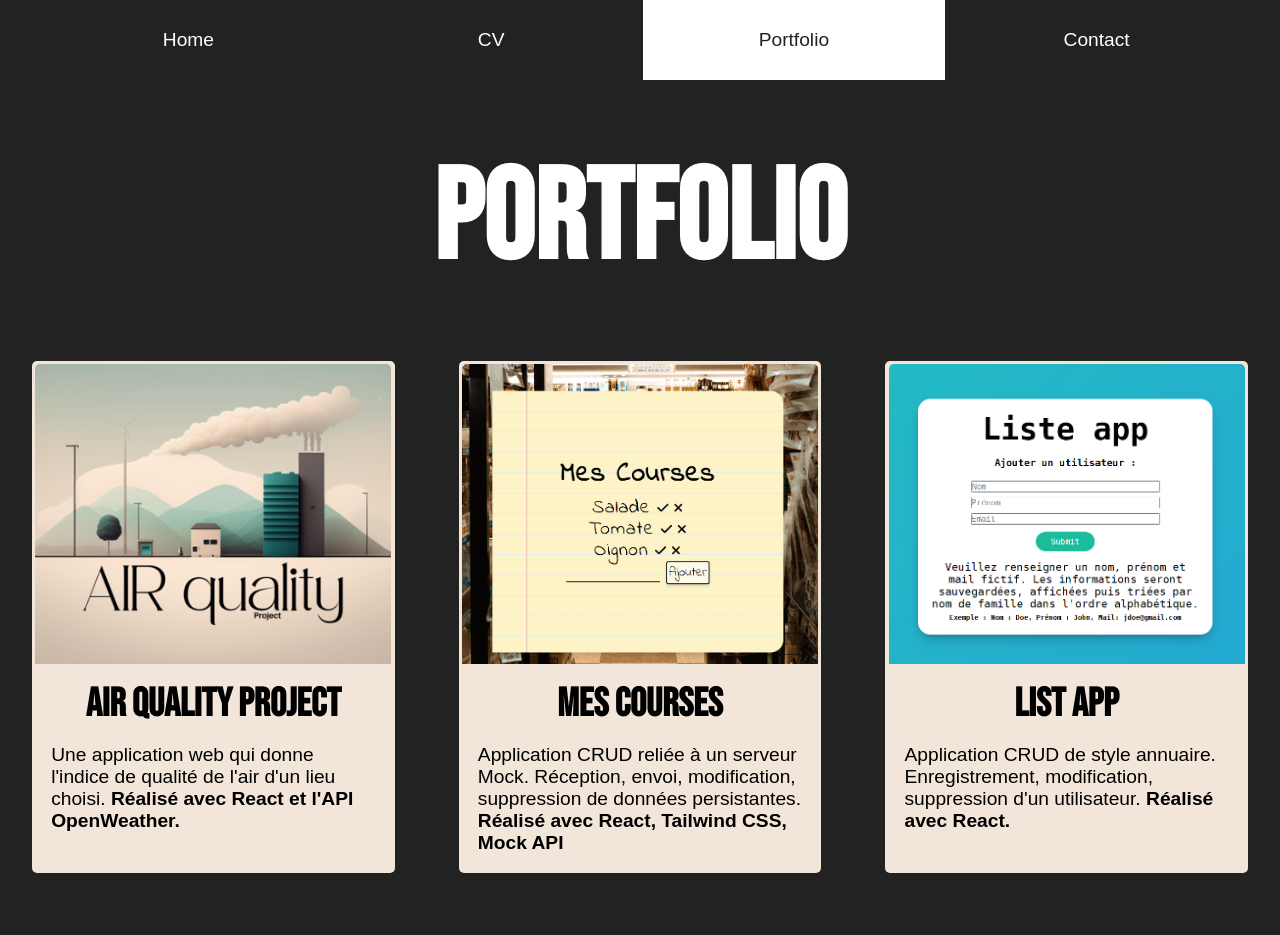
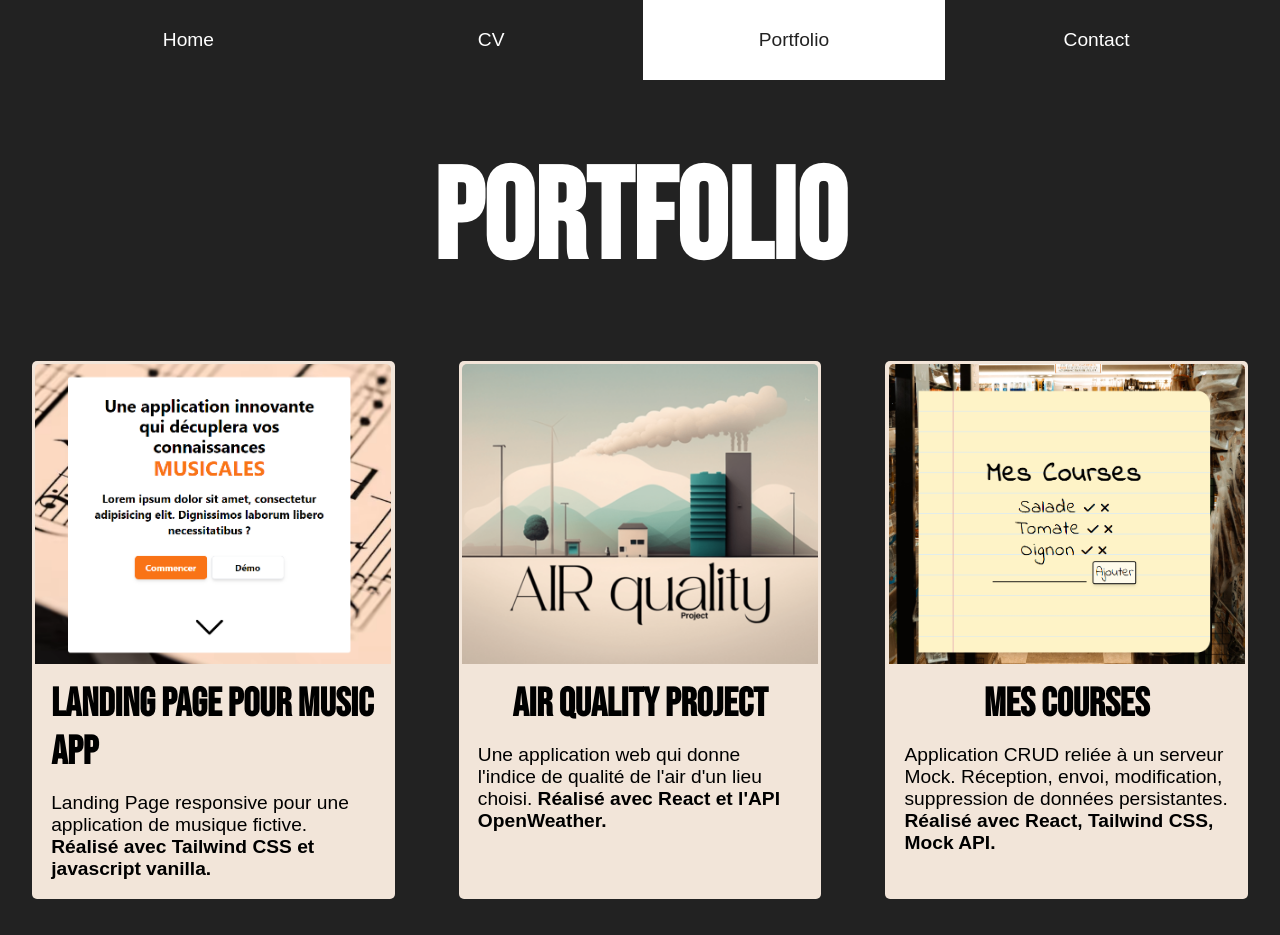
Before and after one commit to jessy-marion/Personnal-Website, a React (Create React App) app: page /portfolio in a window 1280 px wide. Shown: the top 935 px of the page. Built offline with nearby package versions, Linux system fonts and the light colour scheme; a web font is replaced by a local one.

Commit message:
new project landing page

```diff
--- a/src/Pages/Portfolio/Portfolio.jsx
+++ b/src/Pages/Portfolio/Portfolio.jsx
@@ -11,13 +11,27 @@ import p8Img from "../../assets/img/SitePerso.PNG";
 import p9Img from "../../assets/img/dices-master.PNG";
 import p10Img from "../../assets/img/list-app.PNG";
 import p11Img from "../../assets/img/pphp.PNG";
-import p12Img from "../../assets/img/mescourses.PNG"
+import p12Img from "../../assets/img/mescourses.PNG";
+import p13Img from "../../assets/img/landing-page-1.PNG";
 
 function Portfolio() {
   return (
     <main className={styles.portfolio}>
       <h1>Portfolio</h1>
       <div className={styles.cardContainer}>
+        <a
+            target="_blank"
+            rel="noreferrer noopener"
+            href="https://playful-florentine-b8c11a.netlify.app/"
+        >
+          <Card
+              h2={"Landing Page pour Music App"}
+              image={p13Img}
+              alt={"Landing Page"}
+          >
+            Landing Page responsive pour une application de musique fictive. <strong>Réalisé avec Tailwind CSS et javascript vanilla.</strong>
+          </Card>
+        </a>
         <a
           target="_blank"
           rel="noreferrer noopener"
@@ -43,7 +57,7 @@ function Portfolio() {
             alt={"Mes Courses"}
           >
             Application CRUD reliée à un serveur Mock. Réception, envoi, modification, suppression de données persistantes.
-            <strong> Réalisé avec React, Tailwind CSS, Mock API</strong>
+            <strong> Réalisé avec React, Tailwind CSS, Mock API.</strong>
           </Card>
         </a>
         <a
```
Also changed, not shown: src/assets/img/landing-page-1.PNG (added).
